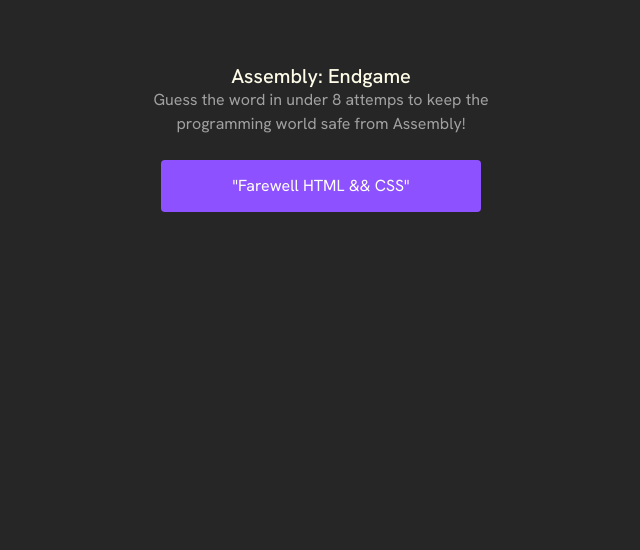
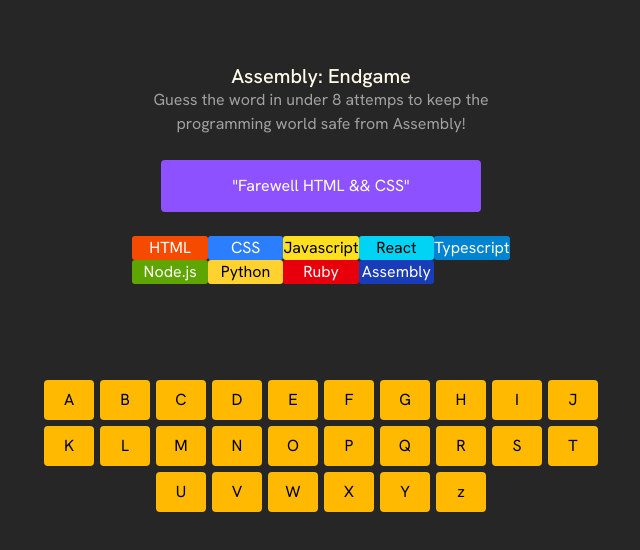
Before and after one commit to alexcruz097/programming-endgame, a React (Vite) app: page / in a window 1280 px wide. Shown: the top 550 px of the page, without its empty margins (319-959 px from the left). Built offline with nearby package versions, Linux system fonts and the light colour scheme.

Commit message:
added the aphabet to the page and style

```diff
--- /dev/null
+++ b/components/Alphabet.jsx
@@ -0,0 +1,46 @@
+import React from "react";
+
+function Alphabet() {
+  const alphabet = [
+    "A",
+    "B",
+    "C",
+    "D",
+    "E",
+    "F",
+    "G",
+    "H",
+    "I",
+    "J",
+    "K",
+    "L",
+    "M",
+    "N",
+    "O",
+    "P",
+    "Q",
+    "R",
+    "S",
+    "T",
+    "U",
+    "V",
+    "W",
+    "X",
+    "Y",
+    "z",
+  ];
+  return (
+    <div className="letter-container">
+      {/* iterate thru the array to show alphabet */}
+      {alphabet.map((letter, index) => {
+        return (
+          <button className={`div${index} letter bg-amber-400`}>
+            {letter}
+          </button>
+        );
+      })}
+    </div>
+  );
+}
+
+export default Alphabet;
--- /dev/null
+++ b/components/Programs.jsx
@@ -0,0 +1,31 @@
+import React from "react";
+import { useState } from "react";
+function Programs(props) {
+  // variable to display text color for programs
+  let textColor = "";
+  function generatePrograms() {
+    // generate markup
+    return props.programNames.map((program) => {
+      // conditional render color of text
+      if (
+        program.name === "Javascript" ||
+        program.name === "React" ||
+        program.name === "Python"
+      ) {
+        textColor = "text-black";
+      } else {
+        textColor = "text-white";
+      }
+      return (
+        // return P of programs
+        <p className={`${program.bgColor} ${textColor}`} key={program.id}>
+          {program.name}
+        </p>
+      );
+    });
+  }
+  // display programs
+  return <div className="programs-container">{generatePrograms()}</div>;
+}
+
+export default Programs;
--- a/package.json
+++ b/package.json
@@ -13,7 +13,8 @@
     "@tailwindcss/vite": "^4.1.17",
     "react": "^19.2.0",
     "react-dom": "^19.2.0",
-    "tailwindcss": "^4.1.17"
+    "tailwindcss": "^4.1.17",
+    "uuid": "^13.0.0"
   },
   "devDependencies": {
     "@eslint/js": "^9.39.1",
--- /dev/null
+++ b/programmingName.jsx
@@ -0,0 +1,59 @@
+import { v4 as uuidv4 } from "uuid"; // For ESM
+
+export default [
+  {
+    name: "HTML",
+    deleted: false,
+    bgColor: "bg-orange-600",
+    id: uuidv4(),
+  },
+  {
+    name: "CSS",
+    deleted: false,
+    bgColor: "bg-blue-500",
+    id: uuidv4(),
+  },
+  {
+    name: "Javascript",
+    deleted: false,
+    bgColor: "bg-yellow-300",
+
+    id: uuidv4(),
+  },
+  {
+    name: "React",
+    deleted: false,
+    bgColor: "bg-cyan-400",
+    id: uuidv4(),
+  },
+  {
+    name: "Typescript",
+    deleted: false,
+    bgColor: "bg-sky-600",
+    id: uuidv4(),
+  },
+  {
+    name: "Node.js",
+    deleted: false,
+    bgColor: "bg-lime-600",
+    id: uuidv4(),
+  },
+  {
+    name: "Python",
+    deleted: false,
+    bgColor: "bg-amber-300",
+    id: uuidv4(),
+  },
+  {
+    name: "Ruby",
+    deleted: false,
+    bgColor: "bg-red-600",
+    id: uuidv4(),
+  },
+  {
+    name: "Assembly",
+    deleted: false,
+    bgColor: "bg-blue-800",
+    id: uuidv4(),
+  },
+];
--- a/src/App.css
+++ b/src/App.css
@@ -1,8 +1,58 @@
-.header-container h1{
+.header-container h1 {
   font-size: 1.25rem;
   font-weight: 500;
 }
 
-.game-container{
+.game-container {
   height: 100vh;
 }
+
+.programs-container {
+  display: grid;
+  grid-template-columns: repeat(5, 1fr);
+  text-align: center;
+}
+.programs-container p {
+  border-radius: 3px;
+}
+.letter-container {
+  margin-top: 6rem;
+  display: grid;
+  grid-template-columns: repeat(10, 1fr);
+  gap: 6px;
+  border-radius: 4px;
+  grid-template-rows: repeat(3, 1fr);
+  justify-items: center;
+}
+.letter {
+  width: 50px;
+  height: 40px;
+  cursor: pointer;
+  border-radius: 4px;
+  padding: 6px;
+}
+/* center the bottom of alphabet */
+
+.div20 {
+    grid-column-start: 3;
+}
+
+.div21 {
+    grid-column-start: 4;
+}
+
+.div22 {
+    grid-column-start: 5;
+}
+
+.div23 {
+    grid-column-start: 6;
+}
+
+.div24 {
+    grid-column-start: 7;
+}
+
+.div25 {
+    grid-column-start: 8;
+}
--- a/src/App.jsx
+++ b/src/App.jsx
@@ -1,11 +1,12 @@
 import { useState } from "react";
-
 import "./App.css";
 import Header from "../components/Header";
 import Feedback from "../components/Feedback";
-
+import programmingName from "../programmingName";
+import Programs from "../components/Programs";
+import Alphabet from "../components/Alphabet";
 function App() {
-  const [count, setCount] = useState(0);
+  const [programNames, setProgramNames] = useState(programmingName);
 
   return (
     <div
@@ -18,6 +19,8 @@ function App() {
     >
       <Header />
       <Feedback />
+      <Programs programNames={programNames}/>
+      <Alphabet />
     </div>
   );
 }
```
Also changed, not shown: 1 other file (tests, documents, lock files or other folders).
